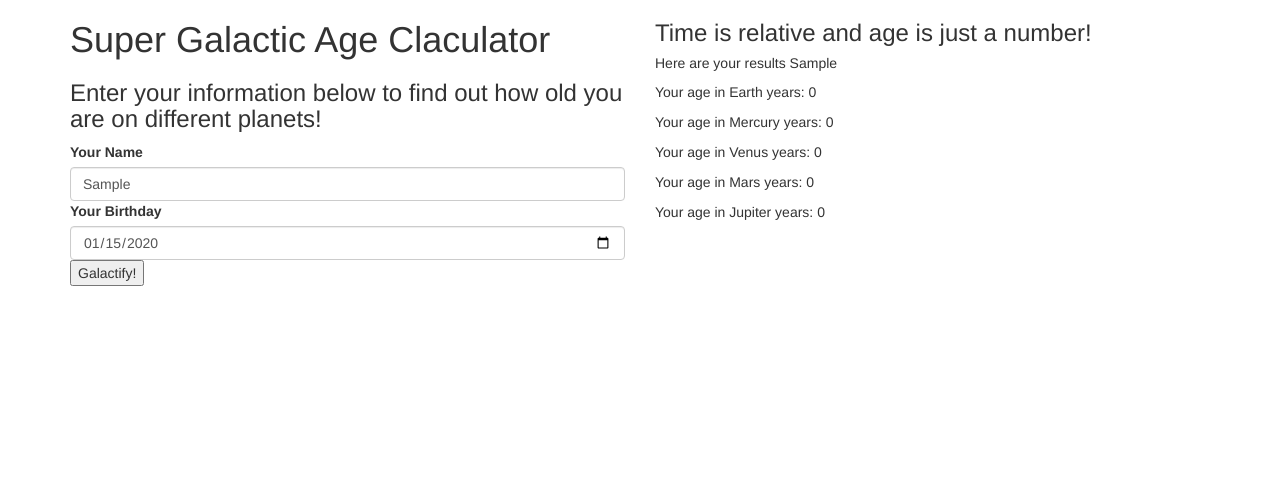
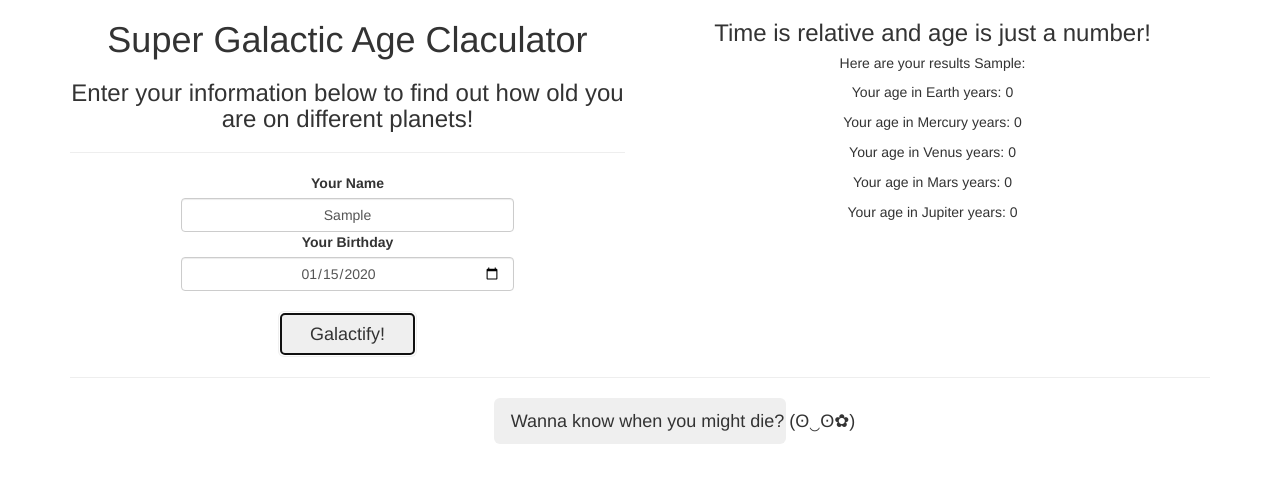
Before and after one commit to jhvozdovich/galactic-age-calculator, a website built with webpack: page src/index.html in a window 1280 px wide. Both pictures are taken after typing "Sample", "2020-01-15" into the empty fields and a click on the button "Galactify!". Built offline with nearby package versions, Linux system fonts and the light colour scheme.

Commit message:
add additional styling and navigation

```diff
--- a/src/index.html
+++ b/src/index.html
@@ -10,17 +10,19 @@
         <div class="col-md-6">
           <h1>Super Galactic Age Claculator</h1>
           <h3>Enter your information below to find out how old you are on different planets!</h3>
+          <hr>
           <form id="birthday-form">
             <label for="name-input">Your Name</label>
-            <input class="form-control" type="text" id="name-input">
+            <input class="form-control" type="text" id="name-input" required>
             <label for="birthday-input">Your Birthday</label>
-            <input class="form-control" type="date" id="birthday-input">
-            <button type="submit">Galactify!</button>
+            <input class="form-control" type="date" id="birthday-input" required>
+            <br>
+            <button type="submit" class="btn btn-outline-success btn-lg">Galactify!</button>
           </form>
         </div>
         <div class="col-md-6 age-results">
           <h3>Time is relative and age is just a number!</h3>
-          <h5>Here are your results <span id="user-name"></span></h5>
+          <h5>Here are your results <span id="user-name"></span>:</h5>
           <p>Your age in Earth years: <span id="earth-years"></span></p>
           <p>Your age in Mercury years: <span id="mercury-years"></span></p>
           <p>Your age in Venus years: <span id="venus-years"></span></p>
@@ -28,6 +30,12 @@
           <p>Your age in Jupiter years: <span id="jupiter-years"></span></p>
         </div>
       </div>
+      <hr>
+      <div class="row big-question">
+        <button type="button" class="btn btn-outline-danger btn-lg">
+          Wanna know when you might die? (ʘ‿ʘ✿)
+        </button>
+      </div>
     </div>
   </body>
 </html>
--- a/src/main.js
+++ b/src/main.js
@@ -22,5 +22,6 @@ $(document).ready(function() {
     $("#mars-years").text(user.findMars(earthAge));
     $("#jupiter-years").text(user.findJupiter(earthAge));
     $(".age-results").show();
+    $(".big-question").show();
   });
 });
--- a/src/styles.css
+++ b/src/styles.css
@@ -1,3 +1,21 @@
-.age-results {
+body {
+  text-align: center;;
+}
+
+button, .form-control {
+  display: block;
+  text-align: center;
+  margin-left: auto;
+  margin-right: auto;
+  width: 60%;
+}
+
+.age-results, .big-question {
   display: none;
 }
+
+@media screen and (min-width: 800px) {
+  button {
+    width: 25%;
+  }
+}
```
